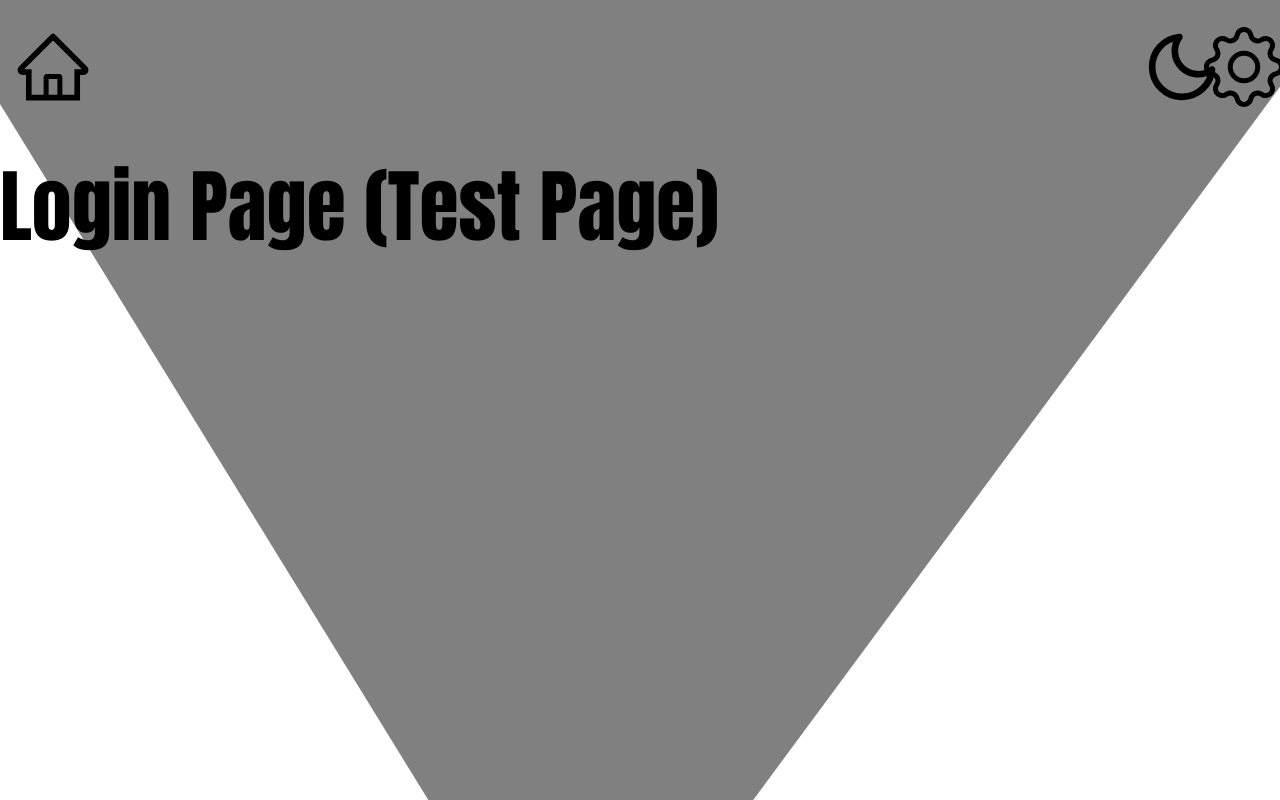
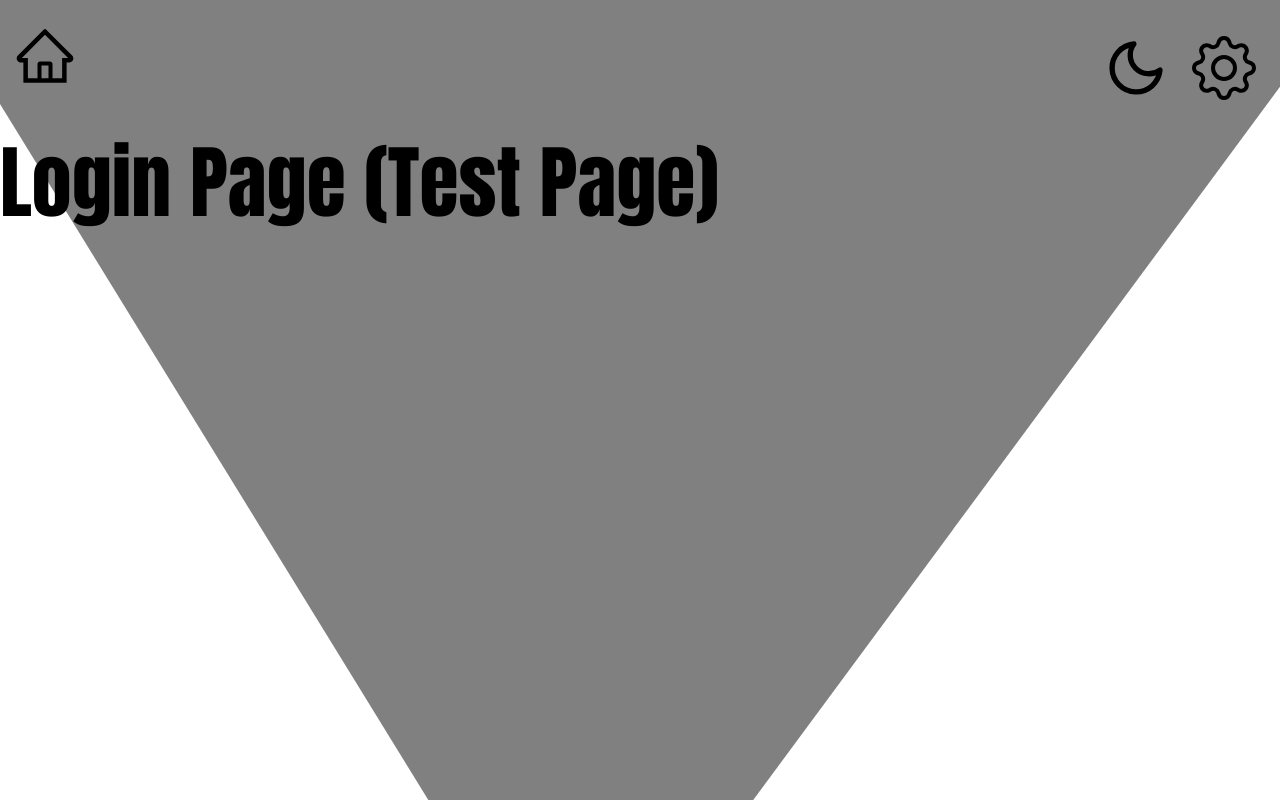
Before and after one commit to Scott-projects/V-Closet, a React (Create React App) app in the folder landing-page-prototype/: page /Login in a window 1280 px wide. Built offline with nearby package versions, Linux system fonts and the light colour scheme.

Commit message:
Adjusted icons for top nav bar

```diff
--- a/landing-page-prototype/src/styles/TopNavBar.css
+++ b/landing-page-prototype/src/styles/TopNavBar.css
@@ -4,7 +4,7 @@
 }
 
 .navbar-nav {
-    font-size: 500%;
+    font-size: 400%;
 }
 
 a {
@@ -20,4 +20,5 @@ ul > li {
 .navbar-gear, .navbar-toggle {
     width: 5%;
     float: right;
+    padding: 1%;
 }
```
Also changed, not shown: 1 other file (tests, documents, lock files or other folders).
